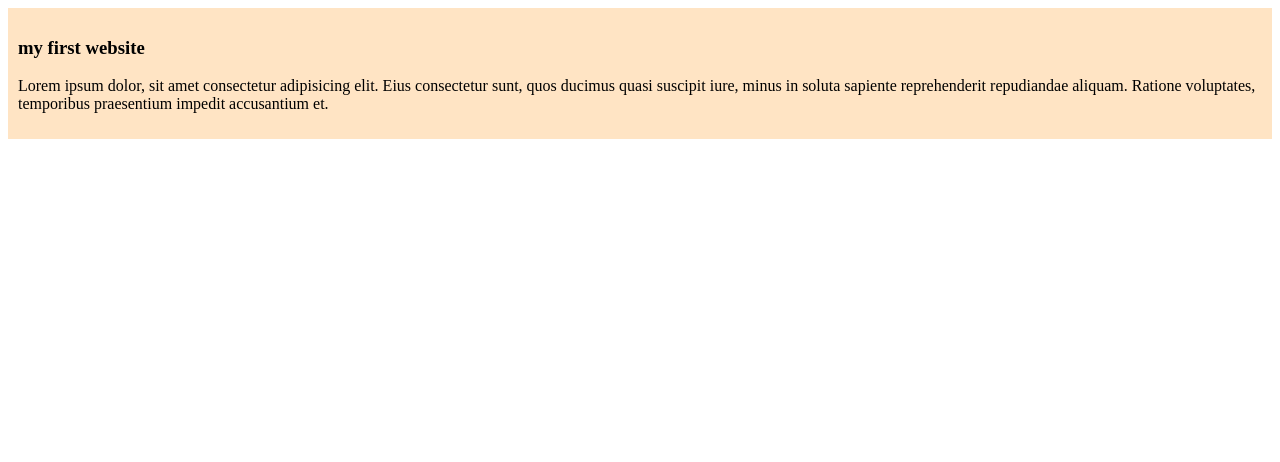
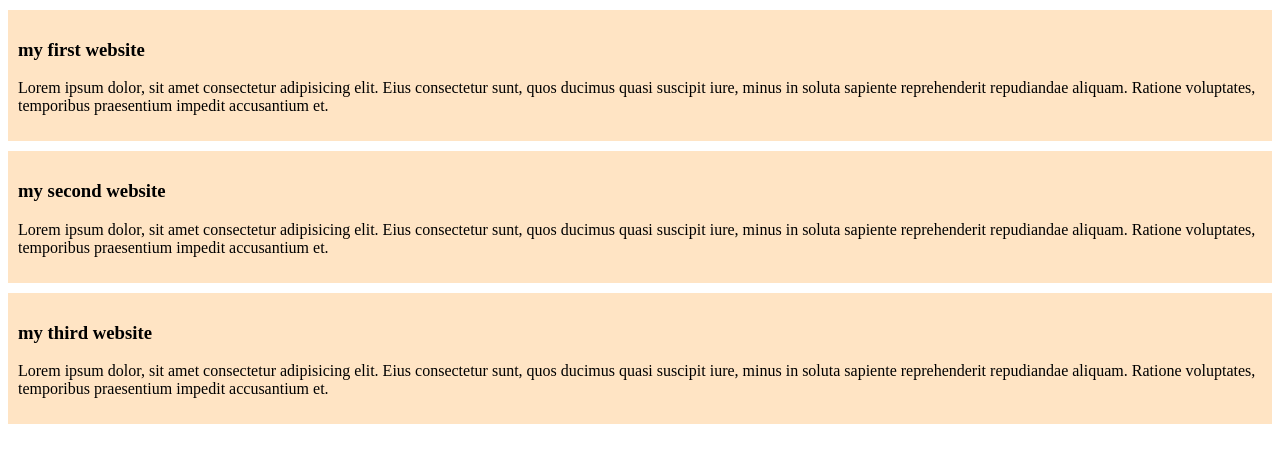
Before and after one commit to Asib9911/my-simple-website, a plain HTML site: page index.html in a window 1280 px wide. Drawn offline with Linux system fonts and the light colour scheme.

Commit message:
added the second and third blog

```diff
--- a/blog.css
+++ b/blog.css
@@ -1,4 +1,5 @@
 div{
     background-color: bisque;
     padding: 10px;
+    margin-top: 10px;
 }
--- a/index.html
+++ b/index.html
@@ -11,5 +11,13 @@
         <h3> my first website</h3>
         <p>Lorem ipsum dolor, sit amet consectetur adipisicing elit. Eius consectetur sunt, quos ducimus quasi suscipit iure, minus in soluta sapiente reprehenderit repudiandae aliquam. Ratione voluptates, temporibus praesentium impedit accusantium et.</p>
     </div>
+    <div>
+        <h3> my second website</h3>
+        <p>Lorem ipsum dolor, sit amet consectetur adipisicing elit. Eius consectetur sunt, quos ducimus quasi suscipit iure, minus in soluta sapiente reprehenderit repudiandae aliquam. Ratione voluptates, temporibus praesentium impedit accusantium et.</p>
+    </div>
+    <div>
+        <h3> my third website</h3>
+        <p>Lorem ipsum dolor, sit amet consectetur adipisicing elit. Eius consectetur sunt, quos ducimus quasi suscipit iure, minus in soluta sapiente reprehenderit repudiandae aliquam. Ratione voluptates, temporibus praesentium impedit accusantium et.</p>
+    </div>
 </body>
 </html>
```
